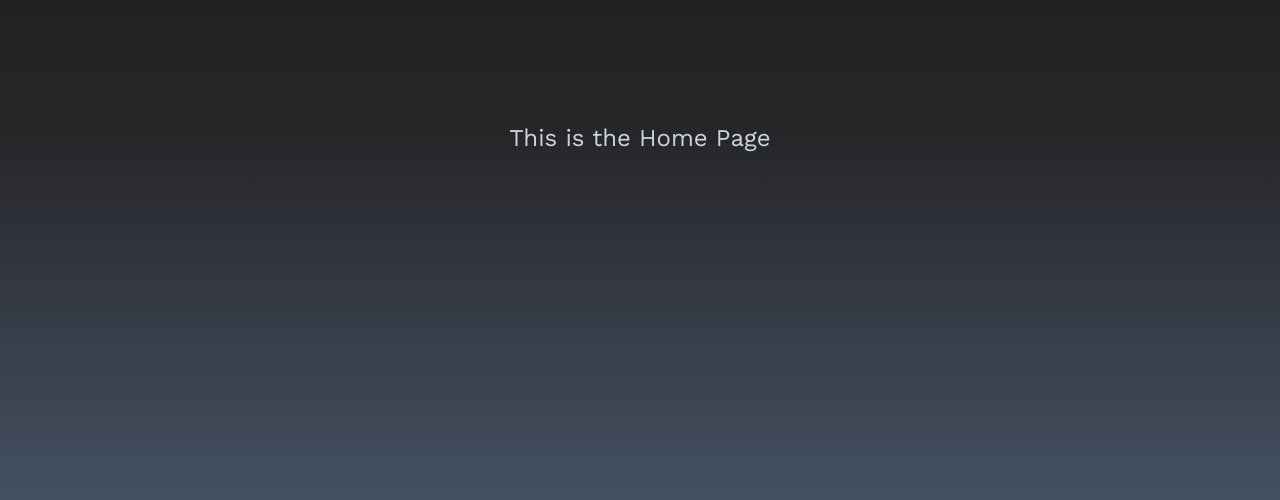
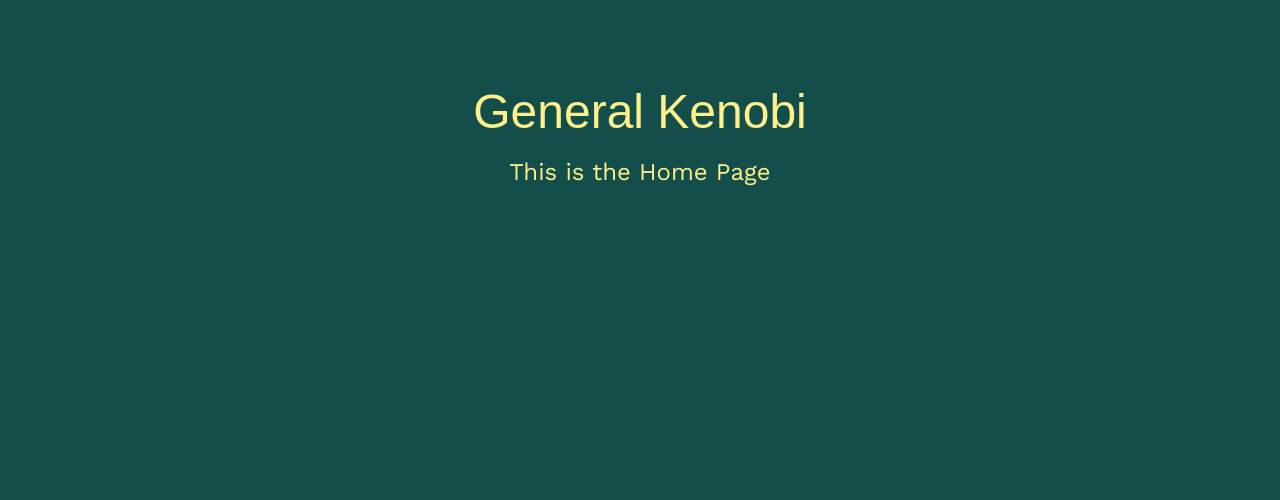
Before and after one commit to JohnstoneDev/med_track, a React (Create React App) app: page / in a window 1280 px wide. Shown: the part 262-762 px from the top of the page. Built offline with nearby package versions, Linux system fonts and the light colour scheme; a web font is replaced by a local one.

Commit message:
style: bg-color & text color

```diff
--- a/src/App.js
+++ b/src/App.js
@@ -16,7 +16,8 @@ function App() {
   return (
     <div
       className="App font-main text-2xl min-h-screen min-w-screen justify-center items-center
-      flex flex-col text-slate-300 bg-gradient-to-t from-slate-600 via-zinc-800 to-zinc-900">
+      flex flex-col text-yellow-200 bg-teal-900">
+      <h1 className='font-headings text-5xl pb-5'>General Kenobi </h1>
       <Paths />
     </div>
   );
```
